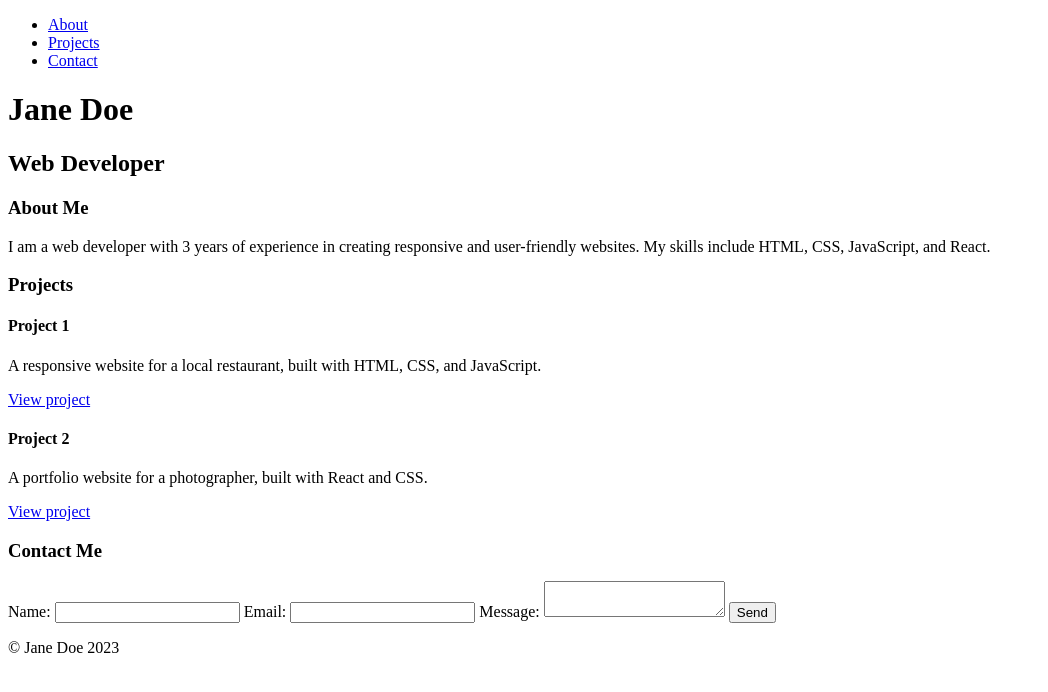
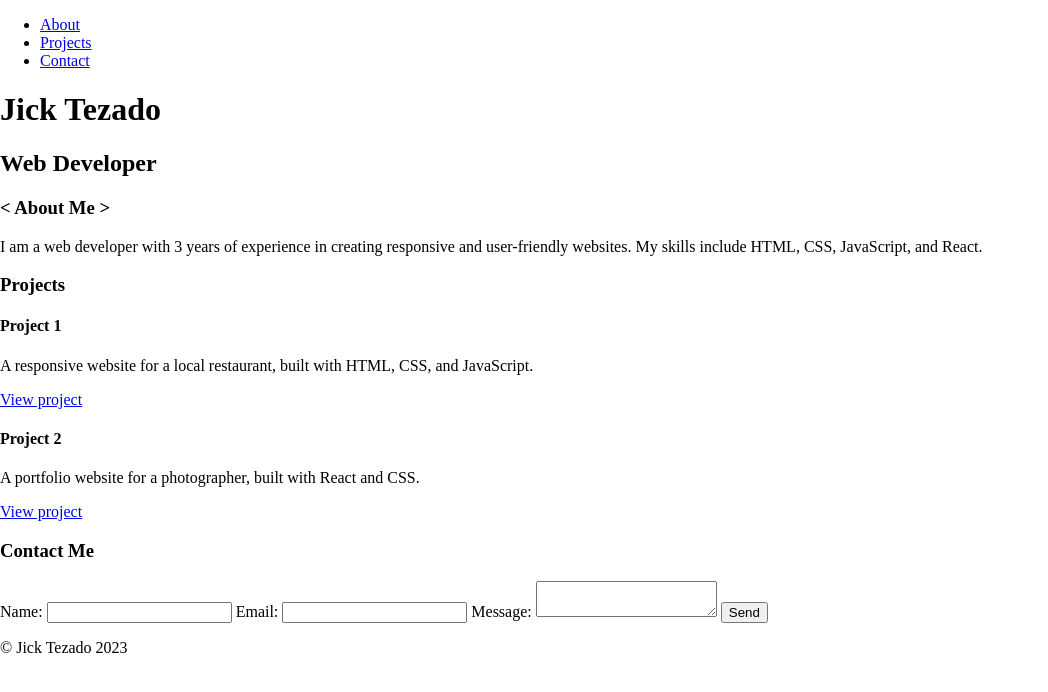
Before and after one commit to jtezado/jtezado.github.io, a plain HTML site: page index.html in a window 1280 px wide. Shown: the whole page, without its empty margins (0-1048 px from the left). Drawn offline with nearby package versions, Linux system fonts and the light colour scheme; files that its build step writes are made by us from their sources.

Commit message:
Chat GPT HTML Example

```diff
--- a/index.html
+++ b/index.html
@@ -5,9 +5,9 @@
     <meta name="viewport" content="width=device-width, initial-scale=1.0" />
     <meta
       name="description"
-      content="Jane Doe's portfolio showcasing her projects and skills in web development."
+      content="Jick Tezado's portfolio showcasing his projects and skills in web development."
     />
-    <title>Jane Doe | Portfolio</title>
+    <title>Jick Tezado | Portfolio</title>
     <link rel="stylesheet" href="styles.css" />
   </head>
   <body>
@@ -19,12 +19,12 @@
           <li><a href="#contact">Contact</a></li>
         </ul>
       </nav>
-      <h1>Jane Doe</h1>
+      <h1>Jick Tezado</h1>
       <h2>Web Developer</h2>
     </header>
     <main>
       <section id="about">
-        <h3>About Me</h3>
+        <h3>< About Me ></h3>
         <p>
           I am a web developer with 3 years of experience in creating responsive
           and user-friendly websites. My skills include HTML, CSS, JavaScript,
@@ -63,7 +63,7 @@
       </section>
     </main>
     <footer>
-      <p>&copy; Jane Doe 2023</p>
+      <p>&copy; Jick Tezado 2023</p>
     </footer>
   </body>
 </html>
--- a/sass/index.scss
+++ b/sass/index.scss
@@ -0,0 +1,10 @@
+@import "navigator";
+
+html {
+  scroll-behavior: smooth;
+}
+
+body {
+  margin: 0;
+  padding: 0;
+}
```
Also changed, not shown: sass/_navigator.scss (added).
